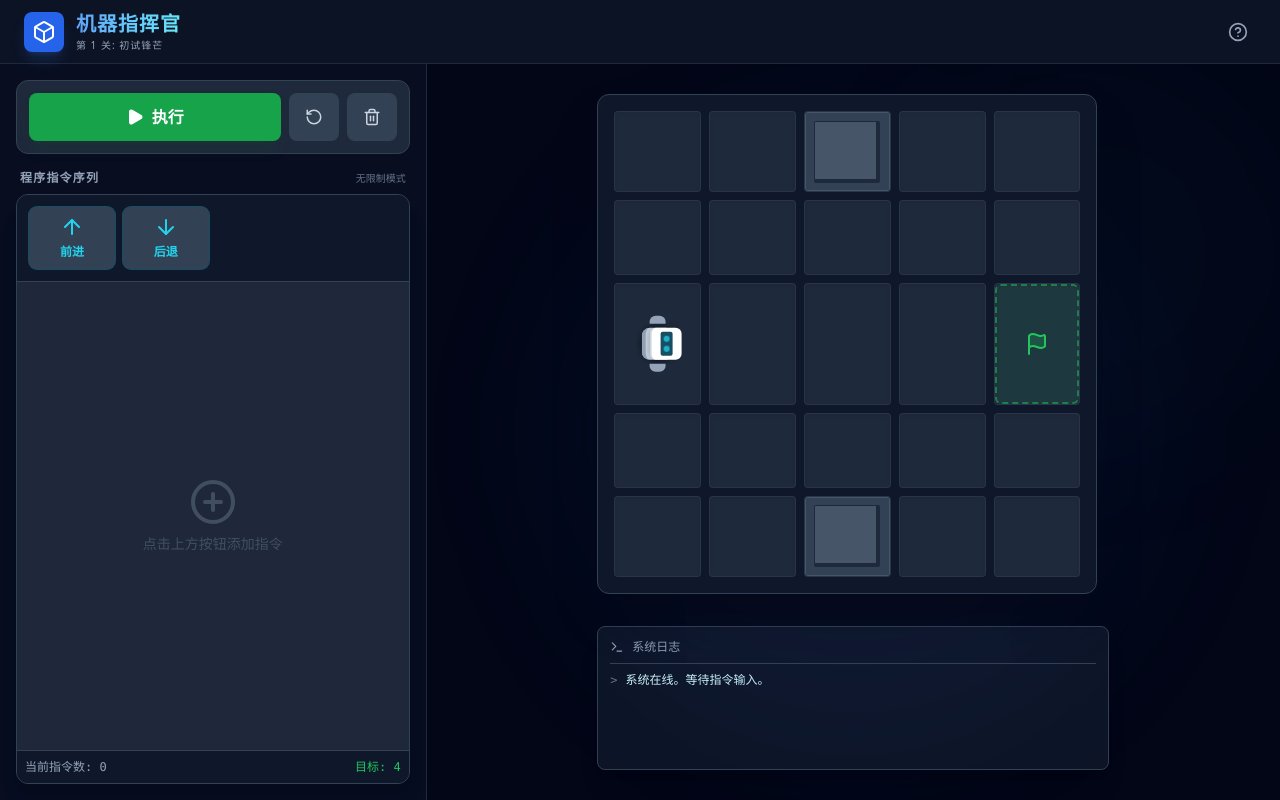
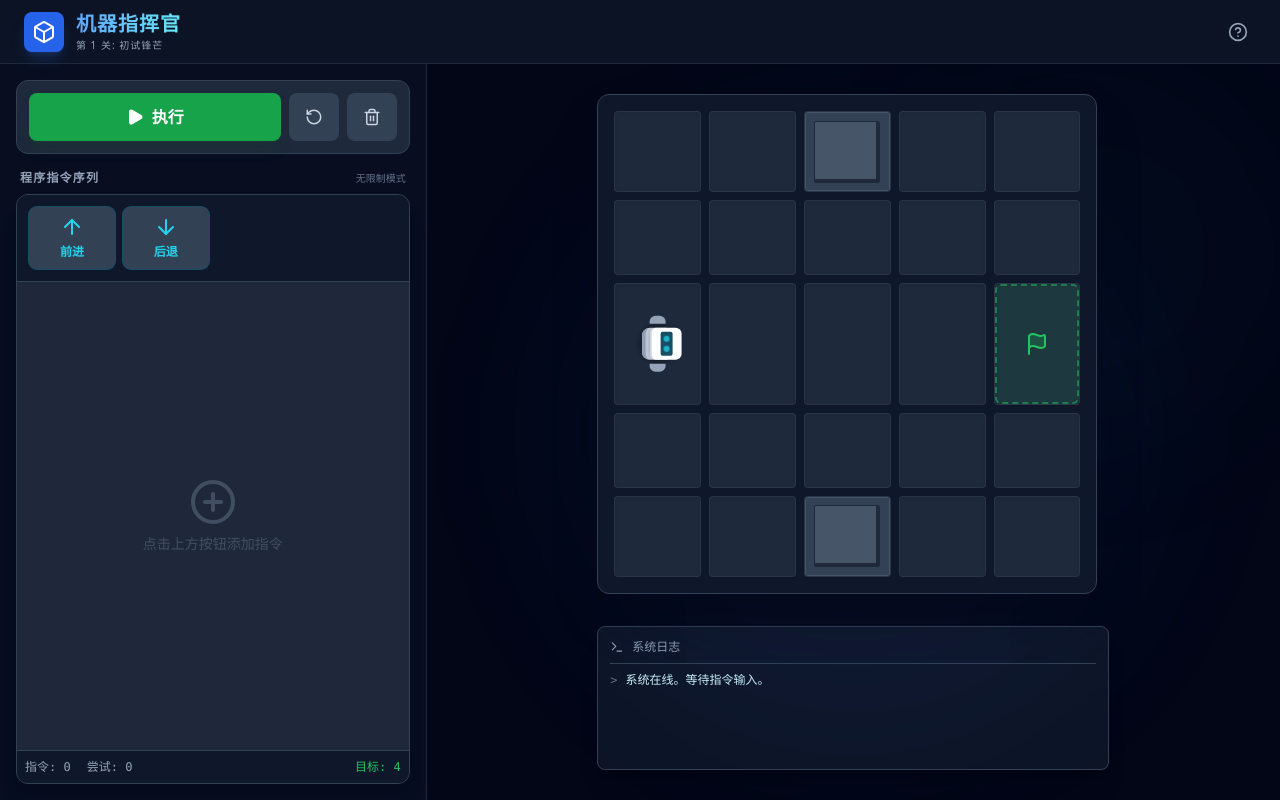
Before and after one commit to AndersonHJB/MindCircuit, a React (Vite) app: page / in a window 1280 px wide. Built offline with nearby package versions, Linux system fonts and the light colour scheme.

Commit message:
feat: Display attempt count in UI
Adds a visible counter for the number of times a player attempts to run their code for a level. This is displayed alongside the current program length and the target optimal block count.

The attempt count is also reset when a new level is loaded.

```diff
--- a/App.tsx
+++ b/App.tsx
@@ -1,5 +1,5 @@
 import React, { useState, useEffect, useCallback } from 'react';
-import { Play, RotateCcw, Box, HelpCircle, CheckCircle, XCircle, Terminal, Trash2, Eye, Award } from 'lucide-react';
+import { Play, RotateCcw, Box, HelpCircle, CheckCircle, XCircle, Terminal, Trash2, Eye, Award, Zap } from 'lucide-react';
 import GridMap from './components/GridMap';
 import CodeBlocks from './components/CodeBlocks';
 import { LEVELS } from './constants';
@@ -13,6 +13,9 @@ const App: React.FC = () => {
   const [isPlaying, setIsPlaying] = useState(false);
   const [robotState, setRobotState] = useState<RobotState>(getInitialState(LEVELS[0]));
   const [playbackSpeed, setPlaybackSpeed] = useState(500); // ms per step
+
+  // Stats
+  const [attemptCount, setAttemptCount] = useState(0);
 
   // Execution State
   const [executionQueue, setExecutionQueue] = useState<Block[]>([]); // Flattened instructions
@@ -34,11 +37,15 @@ const App: React.FC = () => {
     setCurrentStepIndex(-1);
     setExecutionQueue([]);
     setShowWinModal(false);
+    setAttemptCount(0); // Reset attempts on new level
   }, [currentLevel]);
 
   // Compile and Start
   const handleRun = () => {
     if (program.length === 0) return;
+
+    // Increment attempt counter
+    setAttemptCount(prev => prev + 1);
 
     // Compile nested loops into flat list
     const flatSteps = compileProgram(program);
@@ -121,6 +128,7 @@ const App: React.FC = () => {
   }, [isPlaying, currentStepIndex, executionQueue, currentLevel, playbackSpeed]);
 
   const isOptimal = program.length <= currentLevel.optimalBlocks;
+  const isOneShot = attemptCount === 1;
 
   return (
     <div className="flex flex-col h-screen w-full bg-slate-950 text-white font-sans overflow-hidden">
@@ -198,6 +206,7 @@ const App: React.FC = () => {
                  level={currentLevel}
                  isPlaying={isPlaying}
                  activeBlockIndex={currentStepIndex}
+                 attemptCount={attemptCount}
                />
             </div>
         </section>
@@ -260,6 +269,14 @@ const App: React.FC = () => {
               {/* Confetti / Light Effect */}
               <div className={`absolute top-0 left-0 w-full h-1 bg-gradient-to-r ${isOptimal ? 'from-transparent via-green-500 to-transparent' : 'from-transparent via-yellow-500 to-transparent'}`} />
 
+              {/* One Shot Badge */}
+              {isOneShot && (
+                  <div className="absolute top-4 right-4 bg-yellow-500/20 text-yellow-300 border border-yellow-500/50 text-[10px] font-bold px-2 py-1 rounded-full flex items-center gap-1 animate-pulse">
+                      <Zap size={10} fill="currentColor" />
+                      一次通关
+                  </div>
+              )}
+
               {isOptimal ? (
                   <CheckCircle size={64} className="mx-auto text-green-500 mb-4 animate-bounce" />
               ) : (
@@ -270,11 +287,16 @@ const App: React.FC = () => {
                   {isOptimal ? "完美运行" : "任务完成"}
               </h2>
 
-              <p className="text-slate-400 mb-6 text-sm">
-                  {isOptimal
-                    ? "你的代码非常高效，达到了最佳步数。"
-                    : `你使用了 ${program.length} 个指令。最佳方案只需 ${currentLevel.optimalBlocks} 个。`}
-              </p>
+              <div className="mb-6 space-y-1 text-slate-400 text-sm">
+                  <p>
+                    {isOptimal
+                        ? "代码效率评级：S级"
+                        : `代码指令数：${program.length} (目标: ${currentLevel.optimalBlocks})`}
+                  </p>
+                  <p className={isOneShot ? "text-yellow-400 font-bold" : ""}>
+                      总尝试次数：{attemptCount} {isOneShot && "(完美!)"}
+                  </p>
+              </div>
 
               <div className="flex flex-col gap-3">
                   <button
--- a/components/CodeBlocks.tsx
+++ b/components/CodeBlocks.tsx
@@ -9,6 +9,7 @@ interface CodeBlocksProps {
   level: LevelConfig;
   isPlaying: boolean;
   activeBlockIndex: number | null; // For visualization during run
+  attemptCount: number; // New prop
 }
 
 const CodeBlocks: React.FC<CodeBlocksProps> = ({
@@ -16,7 +17,8 @@ const CodeBlocks: React.FC<CodeBlocksProps> = ({
   setProgram,
   level,
   isPlaying,
-  activeBlockIndex
+  activeBlockIndex,
+  attemptCount
 }) => {
 
   const addBlock = (type: BlockType) => {
@@ -174,7 +176,10 @@ const CodeBlocks: React.FC<CodeBlocksProps> = ({
 
       {/* Footer / Usage Stat */}
       <div className="p-2 bg-slate-900 border-t border-slate-700 flex justify-between items-center text-xs text-slate-400 font-mono">
-        <span>当前指令数: {program.length}</span>
+        <div className="flex gap-4">
+             <span>指令: {program.length}</span>
+             <span>尝试: {attemptCount}</span>
+        </div>
         <span className={program.length <= level.optimalBlocks ? "text-green-500" : "text-yellow-500"}>
             目标: {level.optimalBlocks}
         </span>
```
